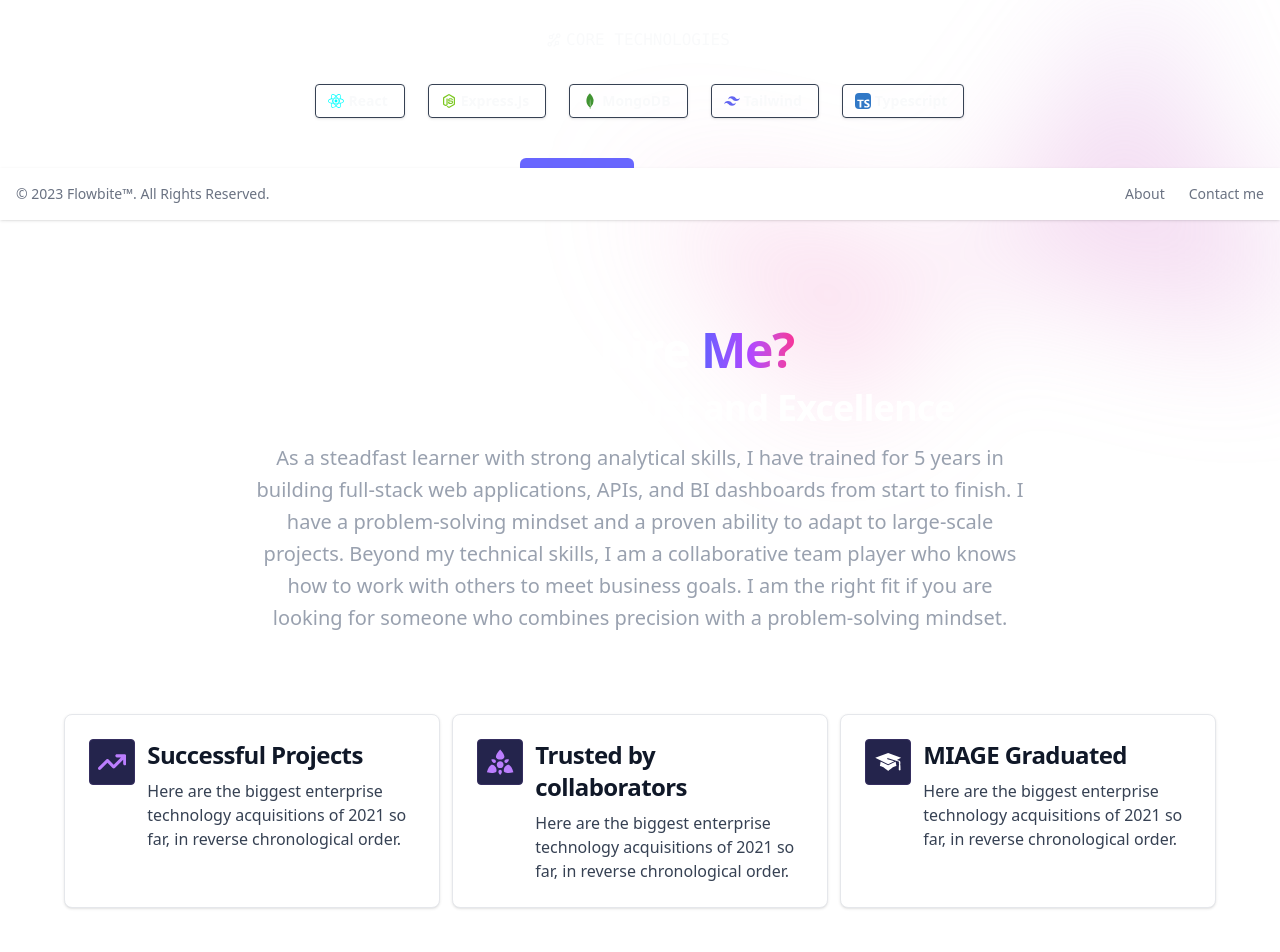
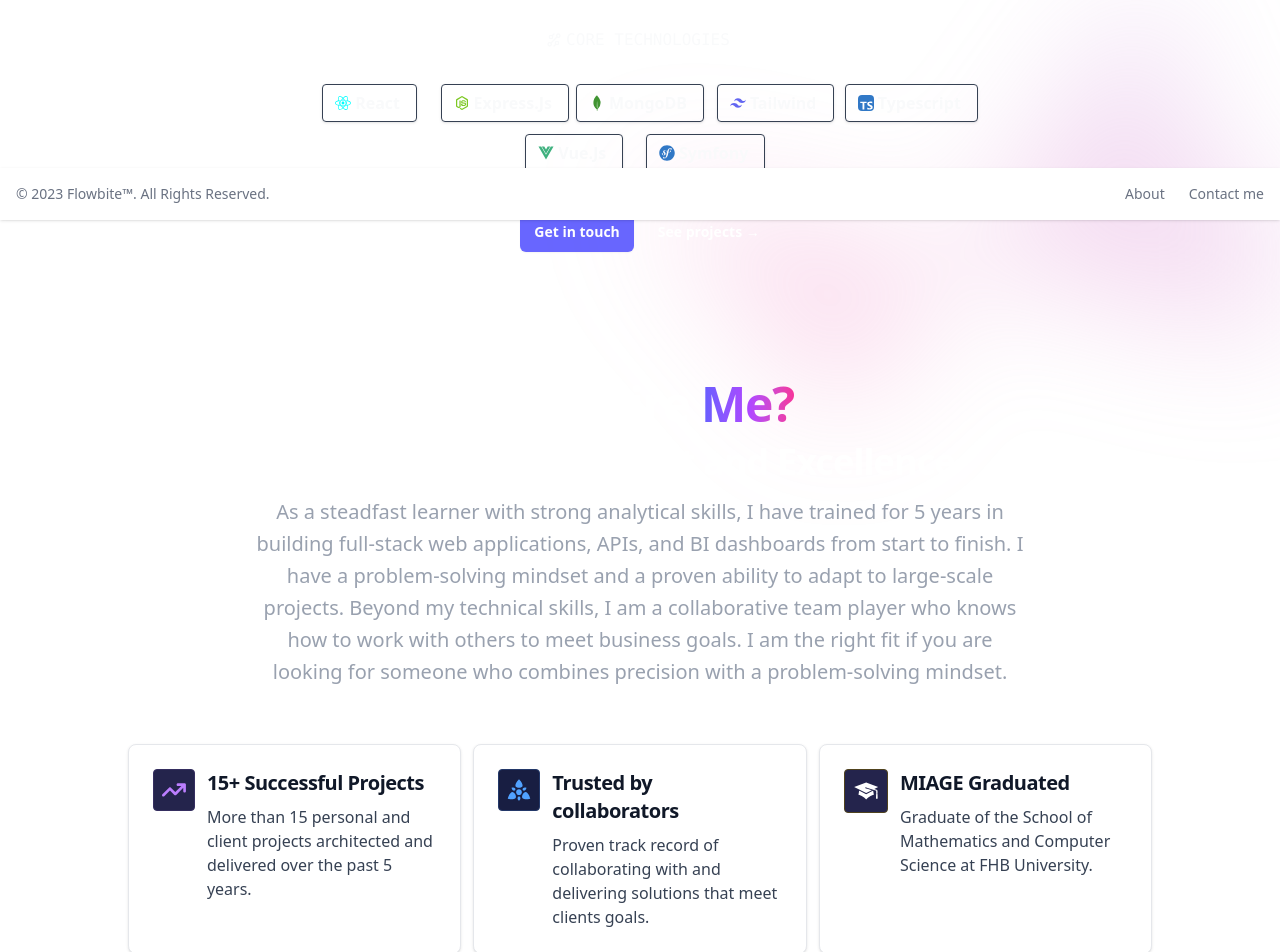
Before and after one commit to Serge07cloud/my-portfolio, a React (Vite) app: page / in a window 1280 px wide. Shown: the part 580-1532 px from the top of the page. Built offline with nearby package versions, Linux system fonts and the light colour scheme.

Commit message:
Update hire me section and add new core langages

```diff
--- a/src/components/Welcome.jsx
+++ b/src/components/Welcome.jsx
@@ -37,39 +37,43 @@ const Welcome = () =>
           <div style={ { clipPath: 'polygon(74.1% 44.1%, 100% 61.6%, 97.5% 26.9%, 85.5% 0.1%, 80.7% 2%, 72.5% 32.5%, 60.2% 62.4%, 52.4% 68.1%, 47.5% 58.3%, 45.2% 34.5%, 27.5% 76.7%, 0.1% 64.9%, 17.9% 100%, 27.6% 76.8%, 76.1% 97.7%, 74.1% 44.1%)' } } className="relative left-[calc(50%+3rem)] aspect-1155/678 w-144.5 -translate-x-1/2 bg-linear-to-tr from-[#ff80b5] to-[#9089fc] opacity-30 sm:left-[calc(50%+36rem)] sm:w-288.75"></div>
         </div>
 
-        <div className="text-center mx-auto max-w-6xl pb-32 sm:pb-32 lg:pb-32">
+        <div className="text-center mx-auto max-w-5xl pb-24 sm:pb-24 lg:pb-24">
           <h1 className="text-5xl font-semibold tracking-tight text-balance text-white sm:text-5xl">Why hire <span className="font-bold bg-clip-text text-transparent bg-gradient-to-r from-indigo-500 via-purple-500 to-pink-500">Me?</span></h1>
           <h1 className="py-3.5 text-3xl font-bold tracking-tight text-balance text-white sm:text-4xl">A Foundation of Trust and Excellence</h1>
           <div className="text-lg font-normal text-pretty max-w-3xl mx-auto text-gray-400 sm:text-xl/8">
             As a steadfast learner with strong analytical skills, I have trained for 5 years in building full-stack web applications, APIs, and BI dashboards from start to finish. I have a problem-solving mindset and a proven ability to adapt to large-scale projects. Beyond my technical skills, I am a collaborative team player who knows how to work with others to meet business goals. I am the right fit if you are looking for someone who combines precision with a problem-solving mindset.
           </div>
-          <div className="grid place-content-center lg:grid-cols-3 lg:gap-3 mt-20">
+          <div className="grid place-content-center lg:grid-cols-3 lg:gap-3 mt-14">
 
-            <a href="#" className="max-w-sm p-6 mb-7 bg-white border border-gray-200 rounded-lg shadow-sm hover:bg-gray-100 dark:bg-gray-800 dark:border-gray-700 dark:hover:bg-gray-700 flex flex-column">
-              <FaArrowTrendUp size={ 80 } color="#bb7efe" className="mr-3 border border-[#352e60] w-fit h-fit p-2 rounded bg-[#24244c]" />
+            <a href="#" className="max-w-sm p-6 mb-7 bg-white border border-gray-200 rounded-lg shadow-sm hover:bg-gray-50 dark:bg-gray-800 dark:border-gray-700 dark:hover:bg-gray-900 flex flex-column">
+              <FaArrowTrendUp size={ 70 } color="#bb7efe" className="mr-3 border border-[#352e60] w-fit h-fit p-2 rounded bg-[#24244c]" />
               <div className="text-left">
-                <h5 className="mb-2 text-2xl font-semibold tracking-tight text-gray-900 dark:text-white">
-                  Successful Projects
+                <h5 className="mb-2 text-xl font-semibold tracking-tight text-gray-900 dark:text-white">
+                  15+ Successful Projects
                 </h5>
-                <p className="font-normal text-gray-700 dark:text-gray-400">Here are the biggest enterprise technology acquisitions of 2021 so far, in reverse chronological order.</p>
+                <p className="font-normal text-gray-700 dark:text-gray-400">
+                  More than 15 personal and client projects architected and delivered over the past 5 years.
+                </p>
               </div>
 
             </a>
 
-            <a href="#" className="max-w-sm p-6 mb-7 bg-white border border-gray-200 rounded-lg shadow-sm hover:bg-gray-100 dark:bg-gray-800 dark:border-gray-700 dark:hover:bg-gray-700 flex flex-column">
-              <GiOvermind size={ 80 } color="#bb7efe" className="mr-3 border border-[#352e60] w-fit h-fit p-2 rounded bg-[#24244c]" />
+            <a href="#" className="max-w-sm p-6 mb-7 bg-white border border-gray-200 rounded-lg shadow-sm hover:bg-gray-100 dark:bg-gray-800 dark:border-gray-700 dark:hover:bg-gray-900 flex flex-column">
+              <GiOvermind size={ 70 } color="#51a2ff" className="mr-3 border border-[#233869] w-fit h-fit p-2 rounded bg-[#181e42]" />
               <div className="text-left">
-                <h5 className="mb-2 text-2xl font-semibold tracking-tight text-gray-900 dark:text-white">Trusted by collaborators</h5>
-                <p className="font-normal text-gray-700 dark:text-gray-400">Here are the biggest enterprise technology acquisitions of 2021 so far, in reverse chronological order.</p>
+                <h5 className="mb-2 text-xl font-semibold tracking-tight text-gray-900 dark:text-white">Trusted by collaborators</h5>
+                <p className="font-normal text-gray-700 dark:text-gray-400">Proven track record of collaborating with and delivering solutions that meet clients goals.</p>
               </div>
 
             </a>
 
-            <a href="#" className=" max-w-sm p-6 mb-7 bg-white border border-gray-200 rounded-lg shadow-sm hover:bg-gray-100 dark:bg-gray-800 dark:border-gray-700 dark:hover:bg-gray-700 flex flex-column">
-              <GiGraduateCap size={ 80 } color="#ffffff" className="mr-3 border border-[#352e60] w-fit h-fit p-2 rounded bg-[#24244c]" />
+            <a href="#" className=" max-w-sm p-6 mb-7 bg-white border border-gray-200 rounded-lg shadow-sm hover:bg-gray-50 dark:bg-gray-800 dark:border-gray-700 dark:hover:bg-gray-900 flex flex-column">
+              <GiGraduateCap size={ 70 } color="#ffffff" className="mr-3 border border-[#50431e] w-fit h-fit p-2 rounded bg-[#24244c]" />
               <div className="text-left">
-                <h5 className="mb-2 text-2xl font-semibold tracking-tight text-gray-900 dark:text-white">MIAGE Graduated</h5>
-                <p className="font-normal text-gray-700 dark:text-gray-400">Here are the biggest enterprise technology acquisitions of 2021 so far, in reverse chronological order.</p>
+                <h5 className="mb-2 text-xl font-semibold tracking-tight text-gray-900 dark:text-white">MIAGE Graduated</h5>
+                <p className="font-normal text-gray-700 dark:text-gray-400">
+                  Graduate of the School of Mathematics and Computer Science at FHB University.
+                </p>
               </div>
 
             </a>
--- a/src/components/coreTech.jsx
+++ b/src/components/coreTech.jsx
@@ -3,6 +3,8 @@ import { RiTailwindCssFill } from "react-icons/ri";
 import { SiTypescript, SiMongodb } from "react-icons/si";
 import { IoLogoNodejs } from "react-icons/io5";
 import { GrTechnology } from "react-icons/gr";
+import { IoLogoVue } from "react-icons/io5";
+import { FaSymfony } from "react-icons/fa6";
 
 const CoreTech = () =>
 {
@@ -13,21 +15,31 @@ const CoreTech = () =>
           <GrTechnology />
           <span className="mx-1 uppercase font-light text-md font-mono">Core technologies</span>
         </div>
-        <div className="flex justify-around items-center">
+        <div className="grid grid-cols-5 gap-1 align-middle items-center">
           <div className="flex justify-center items-center font-semibold mx-auto w-fit px-3 py-1.5 rounded-sm shadow border border-gray-700">
-            <FaReact color="00ffff" size={ 16 } /> <span className="mx-1 text-sm ">React</span>
+            <FaReact color="00ffff" size={ 16 } /> <span className="mx-1 text-md ">React</span>
           </div>
           <div className="flex justify-center items-center font-semibold mx-auto w-fit px-3 py-1.5 rounded-sm shadow border border-gray-700">
-            <IoLogoNodejs color="7dc823" size={ 16 } /> <span className="mx-1 text-sm">Express.Js</span>
+            <IoLogoNodejs color="7dc823" size={ 16 } /> <span className="mx-1 text-md">Express.Js</span>
           </div>
           <div className="flex justify-center items-center font-semibold mx-auto w-fit px-3 py-1.5 rounded-sm shadow border border-gray-700">
-            <SiMongodb color="419432" size={ 16 } /> <span className="mx-1 text-sm">MongoDB</span>
+            <SiMongodb color="419432" size={ 16 } /> <span className="mx-1 text-md">MongoDB</span>
           </div>
           <div className="flex justify-center items-center font-semibold mx-auto w-fit px-3 py-1.5 rounded-sm shadow border border-gray-700">
-            <RiTailwindCssFill color="6366f1" size={ 16 } /> <span className="mx-1 text-sm">Tailwind</span>
+            <RiTailwindCssFill color="6366f1" size={ 16 } /> <span className="mx-1 text-md">Tailwind</span>
           </div>
           <div className="flex justify-center items-center font-semibold mx-auto w-fit px-3 py-1.5 rounded-sm shadow border border-gray-700">
-            <SiTypescript className="rounded" color="3178c6" size={ 16 } /> <span className="mx-1 text-sm">Typescript</span>
+            <SiTypescript className="rounded" color="3178c6" size={ 16 } /> <span className="mx-1 text-md">Typescript</span>
+          </div>
+          <div className="col-span-5 grid grid-cols-2 gap-3 mt-2 max-w-xs mx-auto">
+            <div className="flex justify-center items-center font-semibold mx-auto w-fit px-3 py-1.5 rounded-sm shadow border border-gray-700">
+              <IoLogoVue className="" color="3fb17f" size={ 16 } />
+              <span className="mx-1 text-md">Vue.Js</span>
+            </div>
+            <div className="flex justify-center items-center font-semibold mx-auto w-fit px-3 py-1.5 rounded-sm shadow border border-gray-700">
+              <FaSymfony className="" color="3178c6" size={ 16 } />
+              <span className="mx-1 text-md">Symfony</span>
+            </div>
           </div>
         </div>
       </div>
```
